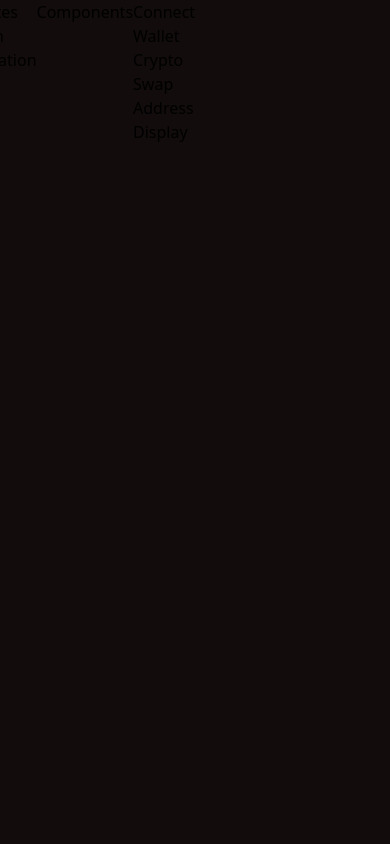
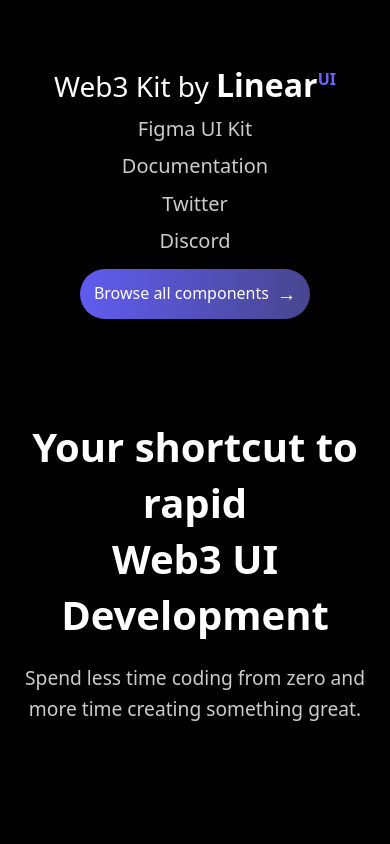
Before and after one commit to parry22/linear-ui, a Next.js app: page / in a window 390 px wide. Shown: the top 844 px of the page. Built offline with nearby package versions, Linux system fonts and the light colour scheme.

Commit message:
changes in the landing page

```diff
--- /dev/null
+++ b/Components/Header/Header.jsx
@@ -0,0 +1,35 @@
+import React from "react";
+import styles from "./header.module.css";
+
+const Header = () => {
+  return (
+    <header className={styles.header}>
+      <div className={styles.logo}>
+        Web3 Kit by{" "}
+        <span className={styles.highlight}>
+          Linear<span className={styles.ui}>UI</span>
+        </span>
+      </div>
+      <div className={styles.nav}>
+        <a href="#" className={styles.link}>
+          Figma UI Kit
+        </a>
+        <a href="#" className={styles.link}>
+          Documentation
+        </a>
+        <a href="#" className={styles.link}>
+          Twitter
+        </a>
+        <a href="#" className={styles.link}>
+          Discord
+        </a>
+      </div>
+
+      <button className={styles.button}>
+        Browse all components <span className={styles.icon}>→</span>
+      </button>
+    </header>
+  );
+};
+
+export default Header;
--- /dev/null
+++ b/Components/Header/header.module.css
@@ -0,0 +1,101 @@
+.header {
+  position: sticky;
+  top: 0;
+  z-index: 1000;
+  display: flex;
+  justify-content: space-between;
+  align-items: center;
+  padding: 20px 10px;
+  color: white;
+  max-width: 1300px;
+  margin: 40px auto 0px;
+  box-shadow: 0 2px 4px rgba(0, 0, 0, 0.1);
+  background-color: black;
+}
+
+.logo {
+  font-size: 28px;
+  font-weight: 500;
+  line-height: 38.25px;
+}
+
+.highlight {
+  color: white;
+  font-size: 32px;
+  font-weight: 700;
+  line-height: 38.4px;
+}
+
+.ui {
+  font-size: 16px;
+  color: rgba(104, 100, 255, 1);
+  vertical-align: super;
+  font-weight: 700;
+}
+
+.nav {
+  display: flex;
+  gap: 32px;
+  margin-top: 14px;
+}
+
+.link {
+  color: #cccccc;
+  text-decoration: none;
+  font-size: 20px;
+  line-height: 27.32px;
+  transition: color 0.3s ease;
+}
+
+.link:hover {
+  color: #b388ff;
+}
+
+.button {
+  margin-top: 1px;
+  display: flex;
+  align-items: center;
+  background: linear-gradient(
+    90deg,
+    rgba(96, 92, 239, 1),
+    rgba(72, 70, 143, 1)
+  );
+  color: white;
+  padding: 14px;
+  border: none;
+  border-radius: 40px;
+  font-size: 16px;
+  line-height: 21.86px;
+  font-weight: 500;
+  cursor: pointer;
+  transition: transform 0.2s ease, box-shadow 0.2s ease;
+  box-shadow: 0px 4px 6px rgba(0, 0, 0, 0.2);
+}
+
+.button:hover {
+  transform: translateX(3px);
+  box-shadow: 0px 6px 8px rgba(0, 0, 0, 0.3);
+}
+
+.icon {
+  margin-left: 8px;
+  font-size: 1.2rem;
+}
+
+@media (max-width: 768px) {
+  .header {
+    flex-direction: column;
+    align-items: center;
+    text-align: center;
+  }
+
+  .nav {
+    flex-direction: column;
+    gap: 10px;
+    margin-top: 10px;
+  }
+
+  .button {
+    margin-top: 15px;
+  }
+}
--- /dev/null
+++ b/Components/body/body.jsx
@@ -0,0 +1,33 @@
+import React from "react";
+import styles from "./body.module.css";
+import image from "../../public/Rectangle 1.png";
+import Image from "next/image";
+
+const body = () => {
+  return (
+    <div>
+      <div className={styles.hero}>
+        <h1 className={styles.title}>
+          Your shortcut to rapid <br />
+          <span className={styles.highlight}>Web3 UI Development</span>
+        </h1>
+        <p className={styles.subtitle}>
+          Spend less time coding from zero and more time creating something
+          great.
+        </p>
+      </div>
+      <div className={styles.backgrond}></div>
+      <div className={styles.wrapper}>
+        <h2 className={styles.wrapHeading}>Feeling something custom?</h2>
+        <p className={styles.wrapText}>
+          Contact me to get customised and talented UI for your product
+        </p>
+        <button className={styles.wrapBtn}>
+          Get in touch <span>→</span>
+        </button>
+      </div>
+    </div>
+  );
+};
+
+export default body;
--- /dev/null
+++ b/Components/body/body.module.css
@@ -0,0 +1,101 @@
+.hero {
+  color: #ffffff;
+  text-align: center;
+  padding: 80px 20px;
+}
+
+.title {
+  font-size: 2.5rem;
+  font-weight: 700;
+  line-height: 1.4;
+  margin: 0;
+}
+
+.highlight {
+  color: #ffffff;
+}
+
+.subtitle {
+  font-size: 1.2rem;
+  font-weight: 400;
+  margin-top: 20px;
+  line-height: 1.6;
+  color: #cccccc;
+}
+
+.backgrond {
+  background: url("../../public/Rectangle 1.png") no-repeat center center/auto;
+  height: 904px;
+  margin-top: 67px;
+}
+
+.backgrond::after {
+  content: "";
+  position: absolute;
+  bottom: 0;
+  left: 0;
+  width: 100%;
+  height: 80px;
+  background: linear-gradient(
+    to bottom,
+    rgba(18, 12, 12, 0),
+    rgba(0, 0, 0, 0.08),
+    rgba(0, 0, 0, 0.04)
+  );
+  pointer-events: none;
+  z-index: 10;
+}
+
+.wrapper {
+  display: flex;
+  flex-direction: column;
+  gap: 24px;
+  align-items: center;
+  color: white;
+  margin-top: 100px;
+}
+
+.wrapHeading {
+  font-size: 48px;
+  text-align: center;
+  font-weight: 600;
+  margin: 0px;
+  padding: 0px;
+}
+
+.wrapText {
+  font-size: 24px;
+  line-height: 32px;
+  font-weight: 500;
+  text-align: center;
+  margin: 0px;
+  padding: 0px;
+}
+.wrapBtn {
+  border-radius: 40px;
+  width: 161px;
+  padding: 14px;
+  background: linear-gradient(
+    90deg,
+    rgba(96, 92, 239, 1),
+    rgba(72, 70, 143, 1)
+  );
+  transition: transform 0.2s ease, box-shadow 0.2s ease;
+  box-shadow: 0px 4px 6px rgba(0, 0, 0, 0.2);
+  cursor: pointer;
+}
+
+.wrapBtn:hover {
+  transform: translateX(1px);
+  box-shadow: 0px 6px 8px rgba(0, 0, 0, 0.3);
+}
+
+/* .wrapSpan {
+  width: 20px;
+  height: 20px;
+  display: flex;
+  text-align: center;
+  align-items: center;
+  border: 1.6px solid white;
+  font-size: 8px;
+} */
--- /dev/null
+++ b/Components/footer/Footer.jsx
@@ -0,0 +1,48 @@
+import React from "react";
+import styles from "./footer.module.css";
+
+const Footer = () => {
+  return (
+    <div className={styles.footer}>
+      <div className={styles.container}>
+        <div className={styles.wrap}>
+          <h3 className={styles.logo}>
+            Linear<span className={styles.ui}>UI</span>
+          </h3>
+          <p className={styles.description}>
+            Clean & polished UI components for your application
+          </p>
+        </div>
+        <div className={styles.links}>
+          <div className={styles.column}>
+            <h4>Components</h4>
+            <a href="">Wallet UI</a>
+            <a href="">Crypto Swap</a>
+            <a href="">Transaction UI</a>
+            <a href="">NFT Display Card</a>
+          </div>
+          <div className={styles.columns}>
+            <h4>Socials</h4>
+            <a href="">Twitter</a>
+            <a href="">Discord</a>
+            <a href="">LinkedIn</a>
+            <a href="">GitHub</a>
+          </div>
+          <div className={styles.column}>
+            <h4>Misc.</h4>
+            <a href="">Release Notes</a>
+            <a href="">Documentation</a>
+            <a href="">Figma UI Kit</a>
+            <a href="">Privacy Policy</a>
+          </div>
+        </div>
+      </div>
+      <div className={styles.bottom}>
+        <p>© 2024 Linear UI. All rights reserved.</p>
+        <p>Made with ❤️ in India</p>
+      </div>
+    </div>
+  );
+};
+
+export default Footer;
--- /dev/null
+++ b/Components/footer/footer.module.css
@@ -0,0 +1,163 @@
+.footer {
+  margin-top: 140px;
+  color: white;
+  padding: 40px 20px;
+}
+
+.container {
+  max-width: 1174px;
+  margin: 0 auto;
+  display: flex;
+  justify-content: space-between;
+  flex-wrap: wrap;
+  gap: 20px;
+}
+
+.wrap {
+  flex: 1;
+  min-width: 200px;
+  max-width: 334px;
+}
+
+.logo {
+  font-size: 32px;
+  font-weight: 700;
+  line-height: 39px;
+  margin: 0;
+}
+
+.ui {
+  font-size: 16px;
+  line-height: 19.2px;
+  vertical-align: super;
+  color: #b388ff;
+}
+
+.description {
+  margin-top: 8px;
+  font-size: 20px;
+  color: #cccccc;
+}
+
+.links {
+  display: flex;
+  gap: 40px;
+  flex: 2;
+  max-width: 572px;
+  justify-content: space-between;
+  flex-wrap: wrap;
+}
+
+.column {
+  width: 181px;
+}
+
+.column h4 {
+  margin-bottom: 10px;
+  font-size: 20px;
+  line-height: 27px;
+  font-weight: bold;
+  font-weight: 500;
+}
+
+.column a {
+  display: block;
+  font-size: 18px;
+  font-weight: 400;
+  line-height: 27px;
+  color: #cccccc;
+  margin-bottom: 5px;
+  text-decoration: none;
+  transition: color 0.3s ease;
+}
+
+.column a:hover {
+  color: #b388ff;
+}
+.columns {
+  width: 90px;
+}
+
+.columns h4 {
+  margin-bottom: 10px;
+  font-size: 20px;
+  line-height: 27px;
+  font-weight: bold;
+  font-weight: 500;
+}
+
+.columns a {
+  display: block;
+  font-size: 18px;
+  font-weight: 400;
+  line-height: 27px;
+  color: #cccccc;
+  margin-bottom: 5px;
+  text-decoration: none;
+  transition: color 0.3s ease;
+}
+
+.columns a:hover {
+  color: #b388ff;
+}
+
+.bottom {
+  max-width: 1174px;
+  margin: 80px auto 0;
+  display: flex;
+  justify-content: space-between;
+  align-items: center;
+  font-size: 20px;
+  line-height: 27.32px;
+  padding-top: 20px;
+  color: white;
+  flex-wrap: wrap;
+}
+
+.bottom p {
+  margin: 10px 0;
+}
+
+@media (max-width: 768px) {
+  .container {
+    flex-direction: column;
+    align-items: center;
+    text-align: center;
+  }
+
+  .links {
+    flex-direction: column;
+    align-items: center;
+  }
+
+  .column {
+    margin-bottom: 20px;
+  }
+
+  .bottom {
+    flex-direction: column;
+    text-align: center;
+  }
+}
+
+@media (max-width: 480px) {
+  .logo {
+    font-size: 1.2rem;
+  }
+
+  .description {
+    font-size: 0.8rem;
+  }
+
+  .column h4 {
+    font-size: 0.9rem;
+  }
+
+  .column a {
+    font-size: 0.8rem;
+  }
+
+  .bottom {
+    font-size: 0.7rem;
+  }
+}
--- a/app/page.js
+++ b/app/page.js
@@ -1,10 +1,18 @@
 import Image from "next/image";
 import SideBar from "@/Components/SideBar";
+import Body from "@/Components/body/body";
+import Footer from "@/Components/footer/Footer";
+import Header from "@/Components/Header/Header";
 export default function Home() {
   return (
-    <div className="bg-[#120C0C] w-full min-h-screen flex">
-      <div className="flex w-[15%]">
+    <div className="bg-black w-full min-h-screen flex">
+      {/* <div className="flex w-[15%]">
         <SideBar />
+      </div> */}
+      <div className="w-full">
+        <Header />
+        <Body />
+        <Footer />
       </div>
     </div>
   );
```
Also changed, not shown: public/Rectangle 1.png (added).
